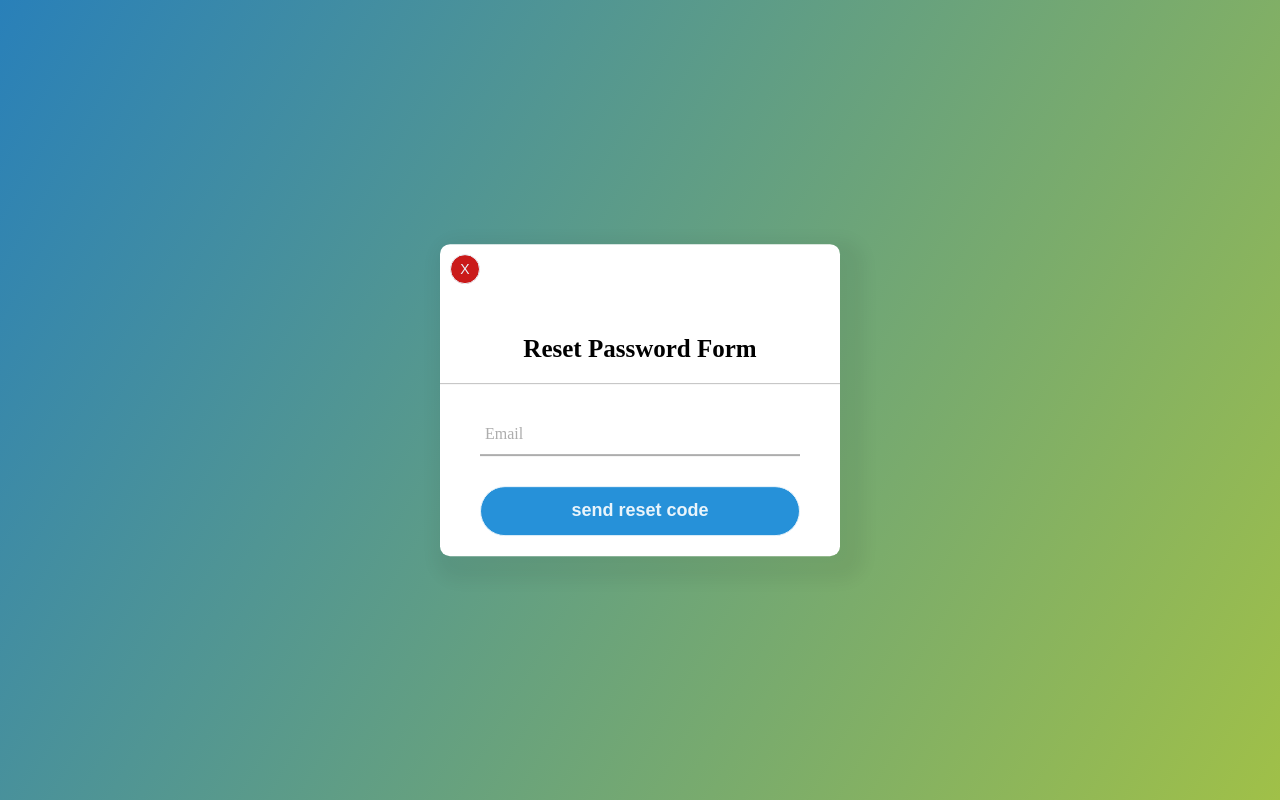
After one commit to JoeZhao527/capstoneproject-comp3900-h13a-pass, a Flask app: page /reset_pass in a window 1280 px wide. The commit adds this page. Run offline with Flask 2, Linux system fonts and the light colour scheme.

Commit message:
add password reset

```diff
--- a/frontend/static/scripts/eatery_home.js
+++ b/frontend/static/scripts/eatery_home.js
@@ -180,3 +180,9 @@ function closeLogin() {
 function showLogin() {
     login_sec.style.display = 'inline';
 }
+
+// forgot password
+const forgot_pass = document.getElementById('pass');
+forgot_pass.onclick = () => {
+    window.location.href = "/reset_pass"
+}
--- /dev/null
+++ b/frontend/static/scripts/reset_pass.js
@@ -0,0 +1,99 @@
+// paths
+const eatery_home = "/";
+
+// buttons
+const home_btn = document.getElementById('back');
+const email_form = document.getElementById('email-form');
+const reset_form = document.getElementById('reset-form');
+const success = document.getElementById('reset-done');
+const retry = document.querySelector('.pass');
+
+home_btn.onclick = () => {
+    window.location.href = eatery_home;
+}
+
+email_form.onsubmit = (e) => {
+    e.preventDefault();
+    let email = email_form[0].value;
+
+    let xhr = new XMLHttpRequest();
+    xhr.open('POST', '/reset_pass', true);
+
+    xhr.onreadystatechange = function() {
+        if (this.readyState == 4 && this.status == 200) {
+            if (this.response) {
+                let msg = document.getElementById('msg1');
+                msg.innerHTML = 'invalid email';
+                email_form[0].value = '';
+                setTimeout(function() {
+                    msg.innerHTML = '';
+                }, 2000)
+            } else {
+                console.log('password is sent');
+                displayReset();
+            }
+        }
+    }
+    xhr.send(email)
+}
+
+reset_form.onsubmit = (e) => {
+    e.preventDefault();
+
+    // create new pass word and reset code dictionary
+    let data = {}
+    Array.from(reset_form).forEach(e => {
+        if(e.type !== 'button' && e.type !== 'submit' && e.name) {
+            data[e.name] = e.value;
+        }
+    });
+    console.log(data)
+
+    let xhr = new XMLHttpRequest();
+    xhr.open('PUT', '/reset_pass', true);
+    xhr.onreadystatechange = function() {
+        if (this.readyState == 4 && this.status == 200) {
+            if (!this.response) {
+                displaySuccess();
+            } else {
+                let msg = document.getElementById('msg2');
+                msg.innerHTML = this.response;
+                reset_form[0].value = '';
+                reset_form[1].value = '';
+                setTimeout(function() {
+                    msg.innerHTML = '';
+                }, 2000)
+            }
+        }
+    }
+    xhr.send(JSON.stringify(data));
+}
+
+retry.onclick = () => {
+    displayEmail();
+}
+
+success.onsubmit = (e) => {
+    e.preventDefault();
+    window.location.href = eatery_home;
+}
+
+function displayEmail() {
+    email_form.style.display = 'block';
+    reset_form.style.display = 'none';
+    success.style.display = 'none';
+}
+
+function displayReset() {
+    email_form.style.display = 'none';
+    reset_form.style.display = 'block';
+    success.style.display = 'none';
+}
+
+function displaySuccess() {
+    email_form.style.display = 'none';
+    reset_form.style.display = 'none';
+    success.style.display = 'block';
+}
+
+displayEmail();
--- a/frontend/static/styles/eatery_home.css
+++ b/frontend/static/styles/eatery_home.css
@@ -109,6 +109,7 @@ form .txt_field{
     border-bottom: 2px solid #adadad;
     margin: 30px 0;
 }
+
 .txt_field input{
     width: 100%;
     padding: 0 5px;
@@ -147,12 +148,12 @@ form .txt_field{
 .txt_field input:valid ~ span::before{
     width: 100%;
 }
-.pass{
+#pass{
     margin: -5px 0 20px 5px;
     color: #a6a6a6;
     cursor: pointer;
 }
-.pass:hover{
+#pass:hover{
     text-decoration: underline;
 }
 input[type="submit"]{
--- /dev/null
+++ b/frontend/static/styles/reset_pass.css
@@ -0,0 +1,133 @@
+body{
+    margin: 0;
+    padding: 0;
+    background: linear-gradient(120deg,#2980b9, #a0c048);
+    height: 100vh;
+    overflow: hidden;
+}
+
+h1 {
+    text-align: center;
+    font-size: 25px;
+}
+
+h3 {
+    text-align: center;
+    margin-bottom: 30px;
+}
+
+.center {
+    position: absolute;
+    top: 50%;
+    left: 50%;
+    transform: translate(-50%, -50%);
+    width: 400px;
+    background: white;
+    border-radius: 10px;
+    box-shadow: 10px 10px 15px 15px rgba(0,0,0,0.05);
+}
+
+.center h1{
+    text-align: center;
+    padding: 20px 0;
+    border-bottom: 1px solid silver;
+}
+.center form{
+    padding: 0 40px;
+    box-sizing: border-box;
+}
+
+form .txt_field{
+    position: relative;
+    border-bottom: 2px solid #adadad;
+    margin: 30px 0;
+}
+.txt_field input{
+    width: 100%;
+    padding: 0 5px;
+    height: 40px;
+    font-size: 16px;
+    border: none;
+    background: none;
+    outline: none;
+}
+.txt_field label{
+    position: absolute;
+    top: 50%;
+    left: 5px;
+    color: #adadad;
+    transform: translateY(-50%);
+    font-size: 16px;
+    pointer-events: none;
+    transition: .5s;
+}
+.txt_field span::before{
+    content: '';
+    position: absolute;
+    top: 40px;
+    left: 0;
+    width: 0%;
+    height: 2px;
+    background: #2691d9;
+    transition: .5s;
+}
+.txt_field input:focus ~ label,
+.txt_field input:valid ~ label{
+    top: -5px;
+    color: #2691d9;
+}
+.txt_field input:focus ~ span::before,
+.txt_field input:valid ~ span::before{
+    width: 100%;
+}
+
+input[type="submit"]{
+    width: 100%;
+    height: 50px;
+    border: 1px solid;
+    background: #2691d9;
+    border-radius: 25px;
+    font-size: 18px;
+    color: #e9f4fb;
+    font-weight: 700;
+    cursor: pointer;
+    outline: none;
+    margin-bottom: 20px;
+}
+
+input[type="submit"]:hover{
+    border-color: #2691d9;
+    transition: .5s;
+}
+
+#back {
+    width: 30px;
+    height: 30px;
+    border: 1px solid;
+    background: #ca1a1a;
+    border-radius: 25px;
+    font-size: 14px;
+    color: #e9f4fb;
+    font-weight: 500;
+    cursor: pointer;
+    outline: none;
+    margin: 10px 0px 10px 10px;
+}
+
+#back:hover {
+    background-color: #c93c3c;
+    transition: .5s;
+}
+
+.pass{
+    margin: -5px 0 20px 5px;
+    color: #a6a6a6;
+    cursor: pointer;
+}
+.pass:hover{
+    text-decoration: underline;
+}
+
+.msg {
+    font-size: 16px;
+}
--- a/frontend/templates/eatery_home.html
+++ b/frontend/templates/eatery_home.html
@@ -39,7 +39,7 @@
                     <span></span>
                     <label>Password</label>
                 </div>
-                <div class="pass">Forgot Password</div>
+                <div id="pass">Forgot Password</div>
                 <input type="submit" value="Login">
                 <div class="signup_link">
                     Not a member? <a href="#">Signup</a>
--- /dev/null
+++ b/frontend/templates/reset_pass.html
@@ -0,0 +1,45 @@
+<!DOCTYPE html>
+<html lang="en">
+<head>
+    <meta charset="UTF-8">
+    <meta http-equiv="X-UA-Compatible" content="IE=edge">
+    <meta name="viewport" content="width=device-width, initial-scale=1.0">
+    <link rel="stylesheet" href="../static/styles/reset_pass.css">
+    <title>Reset Password</title>
+</head>
+<body>
+    <section class="center">
+        <button id="back" class="back">X</button>
+        <h1>Reset Password Form</h1>
+        <form id="email-form">
+            <p id="msg1" class="msg"></p>
+            <div class="txt_field">
+                <input type="text" name="email" required>
+                <span></span>
+                <label>Email</label>
+            </div>
+            <input type="submit" value="send reset code">
+        </form>
+        <form id="reset-form">
+            <p id="msg2" class="msg"></p>
+            <div class="txt_field">
+                <input type="text" name="code" required>
+                <span></span>
+                <label>Enter your reset code</label>
+            </div>
+            <div class="txt_field">
+                <input type="text" name="new_pass" required>
+                <span></span>
+                <label>New Password</label>
+            </div>
+            <div class="pass">If no email received, click here to retry</div>
+            <input type="submit" value="reset password">
+        </form>
+        <form id="reset-done">
+            <h3>Successfully reset password!</h3>
+            <input type="submit" value="back to home">
+        </form>
+    </section>
+    <script src="../static/scripts/reset_pass.js"></script>
+</body>
+</html>
--- a/server/routes.py
+++ b/server/routes.py
@@ -4,8 +4,6 @@ from backend.auth import *
 from backend.schedule import *
 
 import json
-
-
 
 @app.route('/')
 def home():
@@ -29,6 +27,29 @@ def login_info():
     except InputError:
         print(InputError.message)
         return ''
+
+@app.route('/reset_pass', methods=['GET'])
+def reset_pass_page():
+    return render_template('reset_pass.html')
+
+@app.route('/reset_pass', methods=['POST'])
+def reset_pass_send_email():
+    email = request.data.decode('ascii')
+    print(email)
+    try:
+        auth_password_request(email=email)
+    except InputError:
+        return 'failed'
+    return ''
+
+@app.route('/reset_pass', methods=['PUT'])
+def reset_pass():
+    data = json.loads(request.data)
+    try:
+        auth_password_reset(data['code'], data['new_pass'])
+        return ''
+    except InputError:
+        return 'reset failed'
 
 @app.route('/logout', methods=['PUT'])
 def eatery_logout():
```
Also changed, not shown: frontend/reset_pass.html (deleted, +0 -30 lines), frontend/styles/eatery_public_profile.css (deleted, +0 -44 lines), 2 other files.
